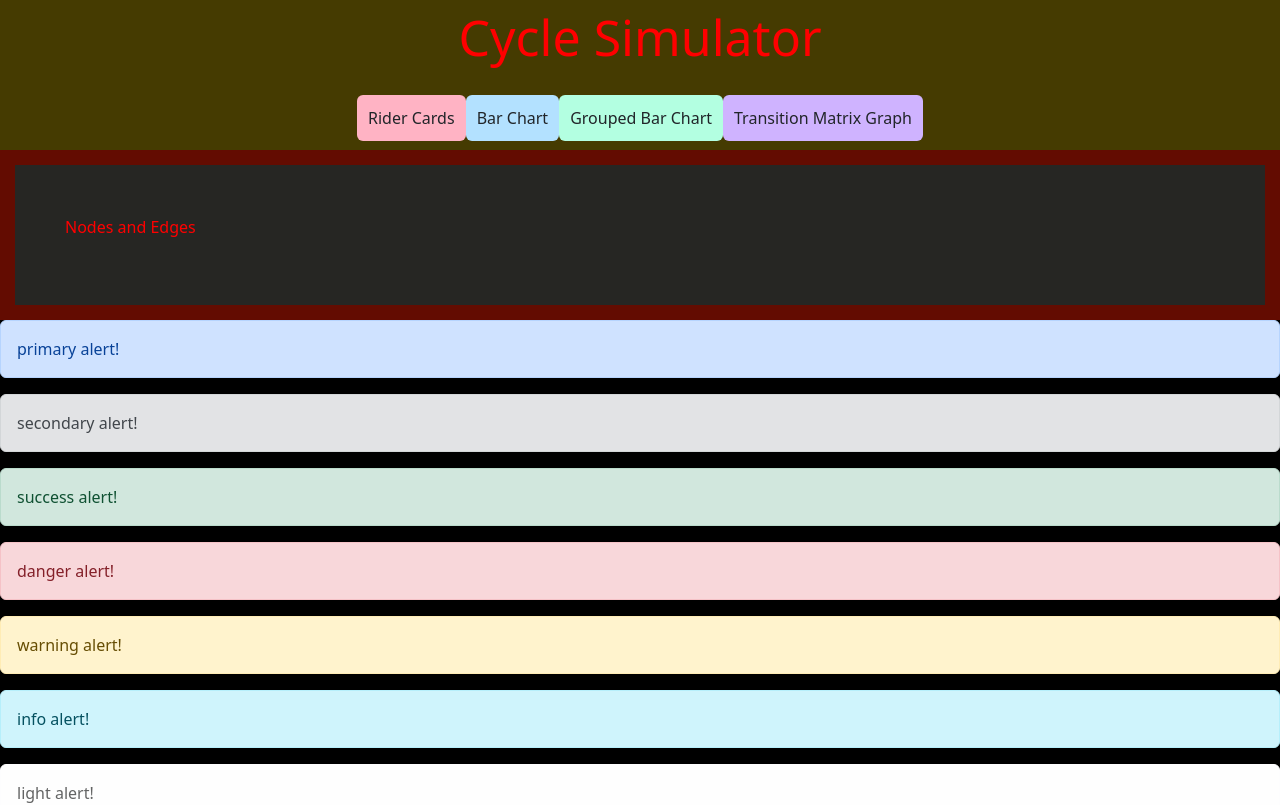
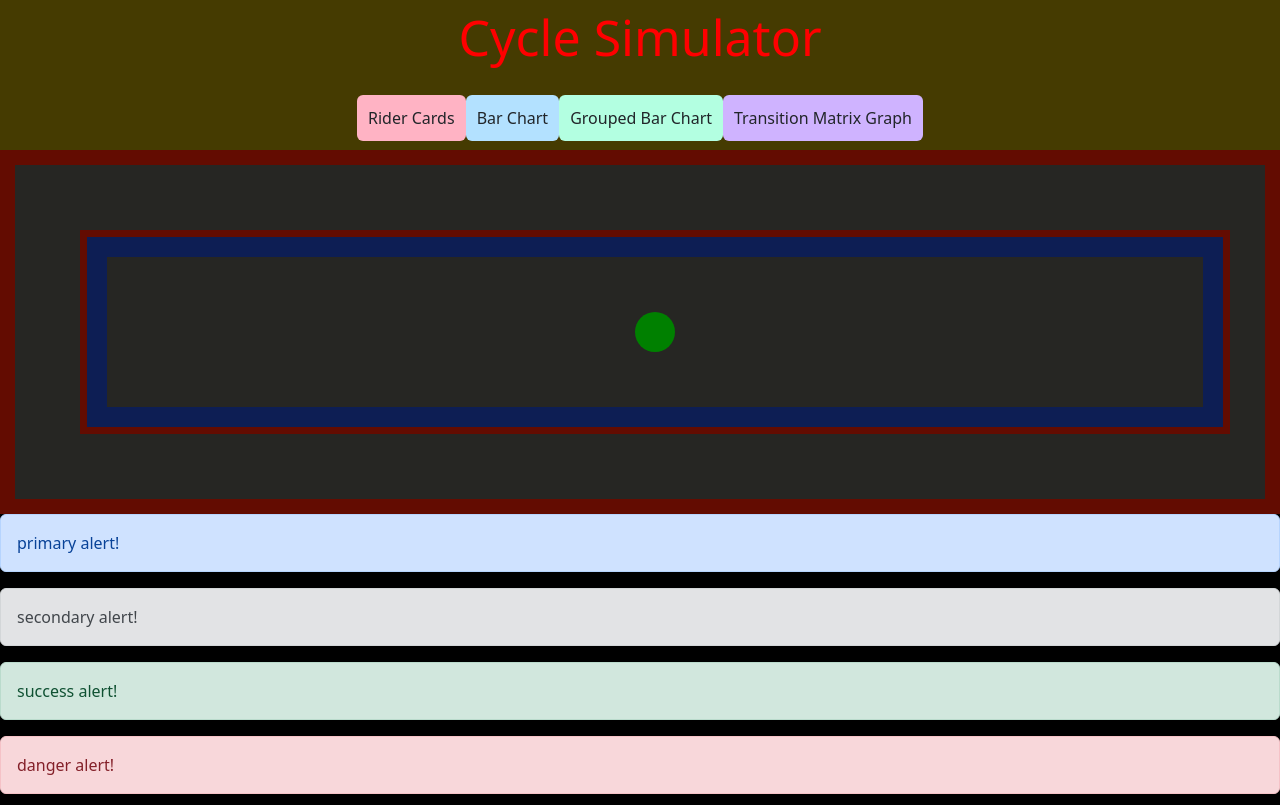
Before and after one commit to DotSumWedge/CycleSimulatorClient, a React (Create React App) app: page /TransitionMatrixGraphPage in a window 1280 px wide. Shown: the top 805 px of the page. Built offline with nearby package versions, Linux system fonts and the light colour scheme; the HTML template or start-up script is replaced by a standard one.

Commit message:
Started working on getting current browser window dimensions. Added transition matrix graph component and added a single circle to the graph svg element

```diff
--- /dev/null
+++ b/src/components/TransitionMatrixGraph.js
@@ -0,0 +1,82 @@
+import React, { useEffect, useRef, useState } from 'react';
+import * as d3 from 'd3';
+import {select} from "d3";
+
+const useResizeObserver = ref => {
+
+	// Ref for updating dimention
+	const [dimensions, setDimensions] = useState(null)
+	useEffect(() => {
+		const observeTarget = ref.current;
+		const resizeObserver = new ResizeObserver(entries =>{
+			entries.forEach(entry => {
+				setDimensions(entry.contentRect)
+			})
+		})
+		resizeObserver.observe(observeTarget);
+		return () => {
+			resizeObserver.unobserve(observeTarget);
+		}
+	}, [ref])
+	return dimensions;
+}
+
+const TransitionMatrixGraph = ({}) => {
+
+	const transitionGraph = useRef()
+	const wrapperRef = useRef()
+	const dimensions = useResizeObserver(wrapperRef)
+
+	useEffect(()=>{
+		const svg = select(transitionGraph.current)
+		// Remove all previous elements
+		svg.selectAll("*").remove();
+		// Draw chart using the data and updated dimensions
+		DrawGraph(dimensions)
+
+	},[dimensions])
+
+    const margin = {top: 50, right:30, bottom: 30, left:60}
+
+    function DrawGraph(dimensions){
+
+		if(!dimensions){
+			return;
+		}
+
+        const chartwidth = dimensions.width;
+        const chartheight = dimensions.height - margin.top - margin.bottom;
+
+        console.log("------------")
+		console.log(chartwidth)
+        console.log(chartheight)
+
+        const svg = d3.select(transitionGraph.current)
+            .attr('width', chartwidth + margin.left + margin.right)
+            .attr('height', chartheight + margin.top + margin.bottom)
+
+        svg.append('circle')
+            .attr('cx', '50%')
+            .attr('cy', '50%')
+            .attr('r', 20)
+            .style('fill', 'green');
+    }
+
+	return (
+		<div id='transitionMatrixGraph' style={transitionGraphDivStyle} ref={wrapperRef}>
+		  <svg ref={transitionGraph}></svg>
+		</div>
+	)
+
+}
+
+const transitionGraphDivStyle = {
+    backgroundColor: '#0d1e54',
+    color: '#ffffff',
+    border: '7px solid #630c01',
+    padding: '20px',
+	margin: '15px',
+	width: '100%'
+}
+
+export default TransitionMatrixGraph
--- a/src/pages/TransitionMatrixGraphPage.js
+++ b/src/pages/TransitionMatrixGraphPage.js
@@ -1,9 +1,10 @@
 import React, { useState } from 'react'
+import Graph from '../components/TransitionMatrixGraph';
 
 function TransitionMatrixGraphPage(){
     return(
         <div style={TransitionMatrixGraphPageStyle}>
-            <p>Nodes and Edges</p>
+            <Graph></Graph>
         </div>
     )
 }
```
